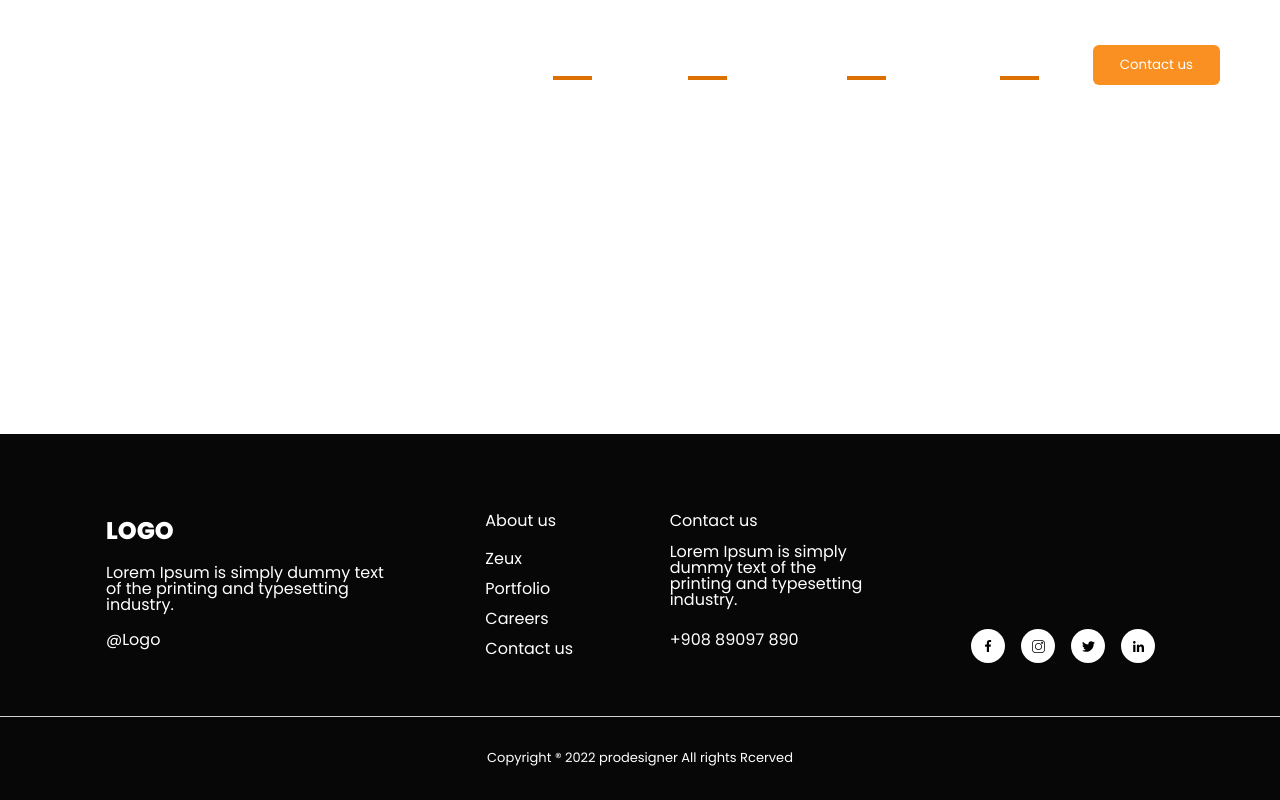
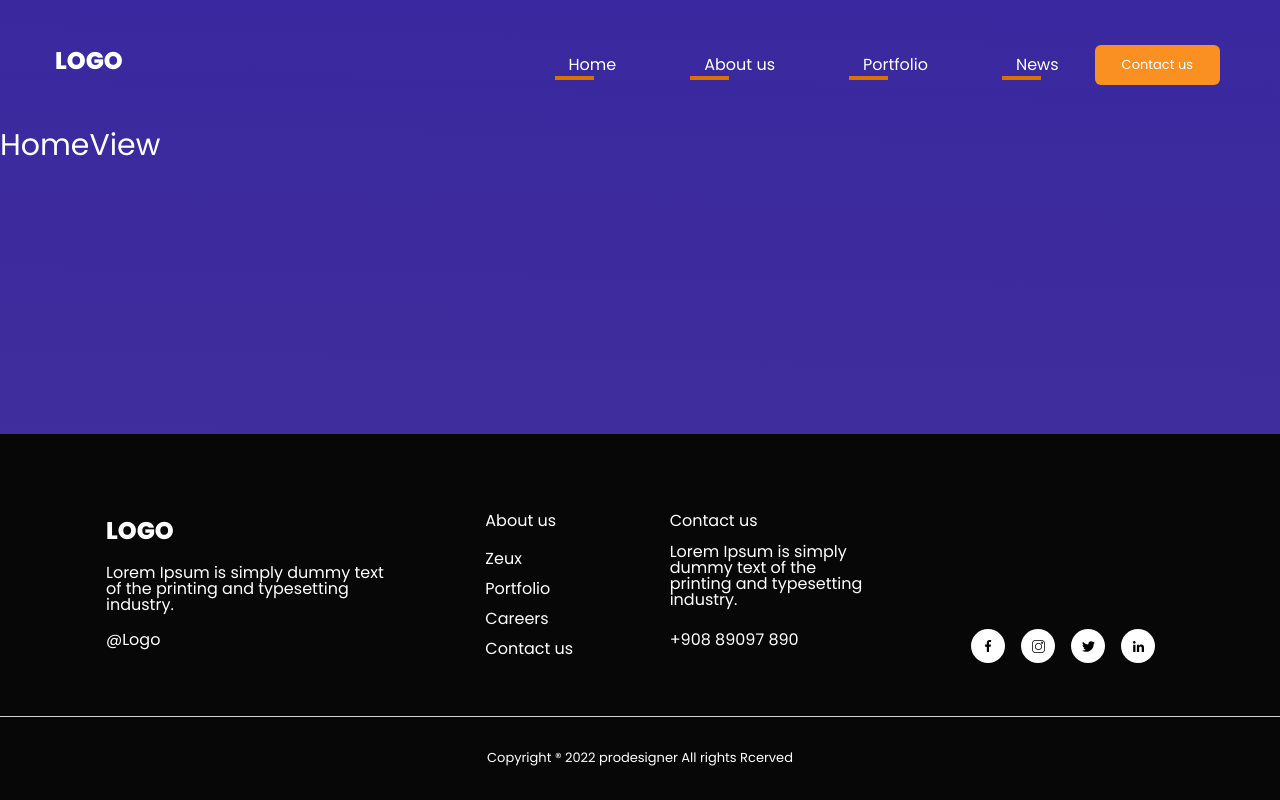
Before and after one commit to KindCatt/GamingWebsite, a Vue app: page / in a window 1280 px wide. Built offline with nearby package versions, Linux system fonts and the light colour scheme.

Commit message:
Поправил цвета и фон

```diff
--- a/src/App.vue
+++ b/src/App.vue
@@ -30,16 +30,17 @@ export default {
 	display:flex;
 	flex-direction:column;
 	min-height: 100vh;
-	padding-top: 130px;
 
 	&__nav {
 		position: absolute;
 		top: 0;
 		left: 0;
 		right: 0;
+		z-index: 999;
 	}
 	&__router {
 		flex: 1 1 auto;
+		padding-top: 130px;
 	}
 }
 </style>
--- a/src/components/Layout/FooterView.vue
+++ b/src/components/Layout/FooterView.vue
@@ -85,10 +85,6 @@ import FooterLinkedin from "@/components/icons/FooterLinkedin.vue";
 	flex-direction: column;
 
 	background: #070707;
-
-	font-family: 'Poppins', sans-serif;
-	color: #FFFFFF;
-
 	&__top {
 		flex: 1 1 auto;
 		display: flex;
@@ -147,9 +143,4 @@ import FooterLinkedin from "@/components/icons/FooterLinkedin.vue";
 		line-height: 190.6%;
 	}
 }
-.logo {
-	font-size: 24px;
-	font-weight: 800;
-	line-height: 153.5%;
-}
 </style>
--- a/src/components/Layout/NavBar.vue
+++ b/src/components/Layout/NavBar.vue
@@ -44,6 +44,7 @@
 		& a {
 			color: #ffffff;
 		}
+		// Временный кусок кода
 		&:before {
 			content: '';
 			position: absolute;
@@ -56,6 +57,7 @@
 
 			background-color: #DC7000;
 		}
+		// Временный кусок кода
 	}
 	&__btn {
 		padding: 10px 27px;
@@ -63,6 +65,7 @@
 		border-radius: 6px;
 		background-color: #FA9021;
 
+		font-size: 13px;
 		color: #ffffff;
 	}
 }
--- a/src/views/AboutUsView.vue
+++ b/src/views/AboutUsView.vue
@@ -20,5 +20,7 @@ export default {
 </template>
 
 <style lang="scss">
-
+.about-view {
+	background: linear-gradient(180deg, #3B2A9F 33.88%, rgba(47, 69, 182, 0.44) 81.32%, rgba(114, 138, 185, 0.23) 99.57%);
+}
 </style>
--- a/src/views/ContactUsView.vue
+++ b/src/views/ContactUsView.vue
@@ -19,6 +19,8 @@ export default {
 
 </template>
 
-<style>
-
+<style lang="scss">
+.contact-view {
+	background: linear-gradient(176deg, #2211E7 -26.24%, #383837 96.98%);
+}
 </style>
--- a/src/views/HomeView.vue
+++ b/src/views/HomeView.vue
@@ -19,6 +19,10 @@ export default {
 
 </template>
 
-<style>
+<style lang="scss">
+.home-view {
+	background: linear-gradient(181deg, #39289F 0.82%, #422F9C 129.1%);
+	backdrop-filter: blur(7px);
+}
 
 </style>
--- a/src/views/NewsView.vue
+++ b/src/views/NewsView.vue
@@ -19,6 +19,8 @@ export default {
 
 </template>
 
-<style>
-
+<style lang="scss">
+.news-view {
+	background: linear-gradient(176deg, #3165CB -34.57%, #030115 96.75%);
+}
 </style>
--- a/src/views/ServicesView.vue
+++ b/src/views/ServicesView.vue
@@ -19,6 +19,8 @@ export default {
 
 </template>
 
-<style>
-
+<style lang="scss">
+.services-view {
+	background: linear-gradient(177deg, #3A299F -30.15%, #05119D 24.94%, #2351F5 92.85%);
+}
 </style>
```
